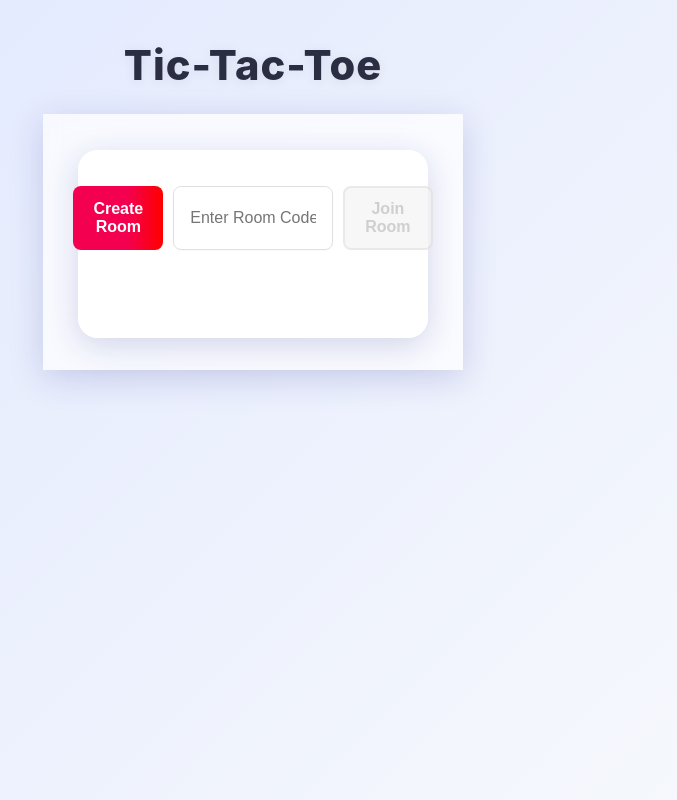
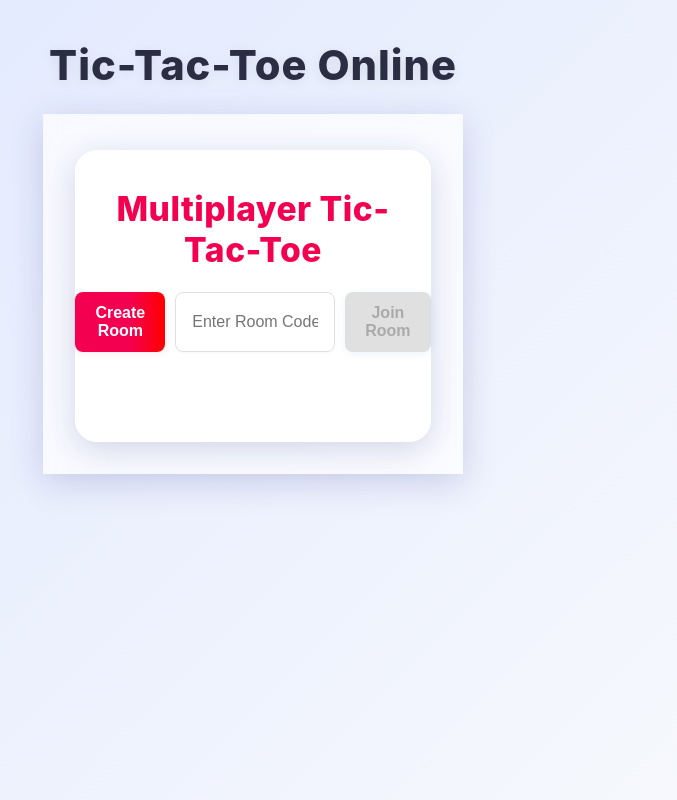
Before and after one commit to rohitd4007/tick-tack-toe, a Next.js app: page / in a window 1280 px wide. Shown: the whole page, without its empty margins (387-1064 px from the left). Built offline with nearby package versions, Linux system fonts and the light colour scheme; no server answers.

Commit message:
ui fixes

```diff
--- a/package.json
+++ b/package.json
@@ -12,6 +12,7 @@
     "next": "15.3.4",
     "react": "^19.0.0",
     "react-dom": "^19.0.0",
+    "react-toastify": "^11.0.5",
     "socket.io-client": "^4.8.1"
   }
 }
--- a/src/app/page.js
+++ b/src/app/page.js
@@ -3,6 +3,8 @@ import { useEffect, useState } from 'react';
 import Lobby from '../components/Lobby/Lobby';
 import Board from '../components/Board/Board';
 import socket from '../Utils/socket';
+import { ToastContainer, toast } from 'react-toastify';
+import 'react-toastify/dist/ReactToastify.css';
 
 export default function Home() {
   const [roomData, setRoomData] = useState(null);
@@ -23,11 +25,11 @@ export default function Home() {
       setBoard(board);
       setGameOver(true);
       setStatus(winner === 'Draw' ? 'It\'s a Draw!' : `Winner: ${winner}`);
-      setTimeout(() => alert(winner === 'Draw' ? 'It\'s a Draw!' : `Winner: ${winner}`), 100);
+      toast.info(winner === 'Draw' ? 'It\'s a Draw!' : `Winner: ${winner}`);
     });
 
     socket.on('playerLeft', (msg) => {
-      alert(msg);
+      toast.error(msg);
       setRoomData(null);
       setBoard([]);
       setGameOver(false);
@@ -54,7 +56,7 @@ export default function Home() {
   return (
     <div className="main-bg">
       <header className="ttt-header">
-        <h1>Tic-Tac-Toe </h1>
+        <h1>Tic-Tac-Toe Online</h1>
       </header>
       <div className="ttt-container">
         {!roomData ? (
@@ -69,6 +71,7 @@ export default function Home() {
           </>
         )}
       </div>
+      <ToastContainer position="top-center" autoClose={1800} hideProgressBar={false} newestOnTop closeOnClick pauseOnFocusLoss draggable pauseOnHover theme="colored" />
     </div>
   );
 }
--- a/src/components/Board/Board.js
+++ b/src/components/Board/Board.js
@@ -3,6 +3,7 @@ import styles from './Board.module.css';
 
 export default function Board({ board, myTurn, onMove, gameOver }) {
     return (
+        <div className={styles.boardWrapper}>
             <div className={styles.board}>
                 {board.map((val, idx) => (
                     <Cell
@@ -14,5 +15,6 @@ export default function Board({ board, myTurn, onMove, gameOver }) {
                     />
                 ))}
             </div>
+        </div>
     );
 }
--- a/src/components/Board/Board.module.css
+++ b/src/components/Board/Board.module.css
@@ -1,9 +1,18 @@
+.boardWrapper {
+    display: flex;
+    justify-content: center;
+    align-items: center;
+    min-height: 320px;
+    width: 100%;
+    margin: 0 auto 18px auto;
+}
+
 .board {
     display: grid;
     grid-template-columns: repeat(3, minmax(80px, 110px));
     gap: 18px;
     margin: 0 auto;
-    background: rgba(255, 255, 255, 0.85);
+    background: rgba(255, 255, 255, 0.92);
     border-radius: 20px;
     box-shadow: 0 8px 32px rgba(31, 38, 135, 0.18);
     padding: 28px;
@@ -30,4 +39,8 @@
         gap: 10px;
         max-width: 98vw;
     }
+
+    .boardWrapper {
+        min-height: 200px;
+    }
 }
--- a/src/components/Lobby/Lobby.js
+++ b/src/components/Lobby/Lobby.js
@@ -1,11 +1,38 @@
-import { useState } from 'react';
+import { useState, useEffect, useRef } from 'react';
 import styles from './Lobby.module.css';
 import socket from '../../Utils/socket';
+import { toast } from 'react-toastify';
+import 'react-toastify/dist/ReactToastify.css';
 
 export default function Lobby({ onGameStart }) {
     const [roomCode, setRoomCode] = useState('');
     const [status, setStatus] = useState('');
-    const [copied, setCopied] = useState(false);
+    const [createdRoom, setCreatedRoom] = useState(null);
+    const copiedTimeout = useRef();
+
+    useEffect(() => {
+        // Clean up listeners on unmount
+        return () => {
+            socket.off('roomCreated');
+            socket.off('startGame');
+            socket.off('errorMessage');
+        };
+    }, []);
+
+    useEffect(() => {
+        socket.on('roomCreated', ({ roomCode }) => {
+            setCreatedRoom(roomCode);
+            setStatus('Room Created, waiting for opponent...');
+            toast.info('Room created! Share the code or link with your friend.');
+        });
+        socket.on('startGame', (data) => {
+            onGameStart(data);
+        });
+        socket.on('errorMessage', (msg) => {
+            toast.error(msg);
+            setStatus(msg);
+        });
+    }, [onGameStart]);
 
     const createRoom = () => {
         socket.emit('createRoom');
@@ -16,49 +43,42 @@ export default function Lobby({ onGameStart }) {
         socket.emit('joinRoom', { roomCode: roomCode.trim().toUpperCase() });
     };
 
-    socket.on('roomCreated', ({ roomCode }) => {
-        setStatus(
-            <>
-                <span>Room Created: </span>
-                <span
-                    className={styles.roomCode}
-                    style={{ cursor: 'pointer' }}
-                    onClick={() => {
-                        navigator.clipboard.writeText(roomCode);
-                        setCopied(true);
-                        setTimeout(() => setCopied(false), 1200);
-                    }}
-                    title="Click to copy"
-                >
-                    {roomCode}
-                </span>
-                {copied && <span className={styles.copiedMsg}>Copied!</span>}
-                <span>, waiting for opponent...</span>
-            </>
-        );
-    });
+    const handleCopyRoomCode = () => {
+        if (createdRoom) {
+            navigator.clipboard.writeText(createdRoom);
+            toast.success('Room code copied!');
+        }
+    };
 
-    socket.on('startGame', (data) => {
-        console.log("data", data)
-        onGameStart(data);
-    });
-
-    socket.on('errorMessage', (msg) => {
-        setStatus(msg);
-    });
+    const handleShare = () => {
+        if (createdRoom) {
+            const shareUrl = `${window.location.origin}?room=${createdRoom}`;
+            navigator.clipboard.writeText(shareUrl);
+            toast.success('Shareable link copied!');
+        }
+    };
 
     return (
-        <div className={styles.lobby}>
+        <div className={styles.lobby} aria-label="Lobby area">
+            <h2 className={styles.lobbyTitle}>Multiplayer Tic-Tac-Toe</h2>
             <div className={styles.buttons}>
-                <button className={styles.create} onClick={createRoom}>Create Room</button>
+                <button className={styles.create} onClick={createRoom} aria-label="Create a new room">Create Room</button>
                 <input
                     placeholder="Enter Room Code"
                     value={roomCode}
                     onChange={(e) => setRoomCode(e.target.value)}
+                    className={styles.input}
+                    aria-label="Room code input"
                 />
-                <button className={styles.join} onClick={joinRoom} disabled={!roomCode.trim()}>Join Room</button>
+                <button className={styles.join} onClick={joinRoom} disabled={!roomCode.trim()} aria-label="Join room">Join Room</button>
             </div>
-            <p>{status}</p>
+            {createdRoom && (
+                <div className={styles.roomInfo}>
+                    <span className={styles.roomCode} onClick={handleCopyRoomCode} title="Click to copy room code" tabIndex={0} role="button" aria-label="Copy room code">{createdRoom}</span>
+                    <button className={styles.shareBtn} onClick={handleShare} aria-label="Share room link">Share</button>
+                </div>
+            )}
+            <p className={styles.status}>{status}</p>
         </div>
     );
 }
--- a/src/components/Lobby/Lobby.module.css
+++ b/src/components/Lobby/Lobby.module.css
@@ -1,9 +1,9 @@
 .lobby {
-    background: rgba(255, 255, 255, 0.85);
-    border-radius: 20px;
+    background: rgba(255, 255, 255, 0.92);
+    border-radius: 22px;
     box-shadow: 0 8px 32px rgba(31, 38, 135, 0.18);
-    padding: 36px 28px 28px 28px;
-    max-width: 350px;
+    padding: 38px 30px 30px 30px;
+    max-width: 370px;
     width: 100%;
     margin: 0 auto;
     display: flex;
@@ -26,12 +26,13 @@
     }
 }
 
-.lobby h2 {
-    font-size: 2rem;
-    font-weight: 700;
-    color: #2b2d42;
-    margin-bottom: 18px;
+.lobbyTitle {
+    font-size: 2.1rem;
+    font-weight: 800;
+    color: #f30051;
+    margin-bottom: 22px;
     letter-spacing: 0.5px;
+    text-align: center;
 }
 
 .buttons {
@@ -42,7 +43,7 @@
     width: 100%;
 }
 
-.lobby input {
+.input {
     padding: 12px 16px;
     font-size: 1rem;
     width: 160px;
@@ -55,44 +56,66 @@
     color: #000000;
 }
 
-.lobby input:focus {
+.input:focus {
     border: 1.5px solid #f3ae00;
     box-shadow: 0 0 0 2px #e0f7fa;
 }
 
-.lobby button {
+.create {
     padding: 12px 20px;
     font-size: 1rem;
     border: none;
     border-radius: 8px;
+    background: linear-gradient(90deg, #f30051 60%, #ff0000 100%);
+    color: #fff;
     font-weight: 700;
-    color: #fff;
     cursor: pointer;
+    box-shadow: 0 2px 8px rgba(243, 0, 81, 0.08);
+    transition: background 0.2s, transform 0.1s, box-shadow 0.2s;
     outline: none;
 }
 
-.create {
-    background: linear-gradient(90deg, #f30051 60%, #ff0000 100%);
+.create:hover,
+.create:focus {
+    background: linear-gradient(90deg, #c2003a 60%, #b10000 100%);
+    transform: translateY(-2px) scale(1.04);
+    box-shadow: 0 4px 16px rgba(243, 0, 81, 0.12);
 }
 
 .join {
-    background: linear-gradient(90deg, #f36100e9 60%, #ff5e00 100%);
+    padding: 12px 20px;
+    font-size: 1rem;
+    border: none;
+    border-radius: 8px;
+    background: linear-gradient(90deg, #0070f3 60%, #00c6ff 100%);
+    color: #fff;
+    font-weight: 700;
+    cursor: pointer;
+    box-shadow: 0 2px 8px rgba(0, 112, 243, 0.08);
+    transition: background 0.2s, transform 0.1s, box-shadow 0.2s;
+    outline: none;
 }
 
-.lobby button:disabled {
-    background: #f3f3f3;
-    pointer-events: none;
-    color: #bbb;
-    border: 2.5px solid #e0e0e0;
-    opacity: 0.7;
+.join:disabled {
+    background: #e0e0e0;
+    color: #aaa;
+    cursor: not-allowed;
 }
 
-.lobby p {
-    margin-top: 18px;
-    color: #000000;
-    font-weight: 500;
-    min-height: 24px;
-    text-align: center;
+.join:hover:not(:disabled),
+.join:focus:not(:disabled) {
+    background: linear-gradient(90deg, #0051a8 60%, #009ec3 100%);
+    transform: translateY(-2px) scale(1.04);
+    box-shadow: 0 4px 16px rgba(0, 112, 243, 0.12);
+}
+
+.roomInfo {
+    display: flex;
+    align-items: center;
+    gap: 10px;
+    margin-bottom: 10px;
+    margin-top: 8px;
+    font-size: 1.1em;
 }
 
 .roomCode {
@@ -100,32 +123,44 @@
     font-weight: 800;
     letter-spacing: 1.5px;
     padding: 0 4px;
+    background: #fff0f6;
+    border-radius: 6px;
+    cursor: pointer;
+    transition: background 0.18s, color 0.18s;
+    outline: none;
 }
 
-.copiedMsg {
-    color: #1cb34a;
-    font-weight: 700;
-    margin-left: 8px;
-    font-size: 0.98em;
-    animation: fadeInOut 1.2s;
+.roomCode:hover,
+.roomCode:focus {
+    background: #ffe0ef;
+    color: #b10000;
 }
 
-@keyframes fadeInOut {
-    0% {
-        opacity: 0;
-    }
+.shareBtn {
+    padding: 6px 14px;
+    font-size: 0.98em;
+    border: none;
+    border-radius: 6px;
+    background: linear-gradient(90deg, #00c6ff 60%, #0070f3 100%);
+    color: #fff;
+    font-weight: 600;
+    cursor: pointer;
+    transition: background 0.18s, transform 0.1s;
+    outline: none;
+}
 
-    10% {
-        opacity: 1;
-    }
+.shareBtn:hover,
+.shareBtn:focus {
+    background: linear-gradient(90deg, #009ec3 60%, #0051a8 100%);
+    transform: scale(1.06);
+}
 
-    90% {
-        opacity: 1;
-    }
-
-    100% {
-        opacity: 0;
-    }
+.status {
+    margin-top: 18px;
+    color: #000000;
+    font-weight: 500;
+    min-height: 24px;
+    text-align: center;
 }
 
 @media (max-width: 500px) {
@@ -139,7 +174,12 @@
         gap: 12px;
     }
 
-    .lobby input {
+    .input {
         width: 100%;
     }
+
+    .roomInfo {
+        flex-direction: column;
+        gap: 4px;
+    }
 }
```
Also changed, not shown: 1 other file (tests, documents, lock files or other folders). Lines whose indentation alone changed are shown as unchanged.
